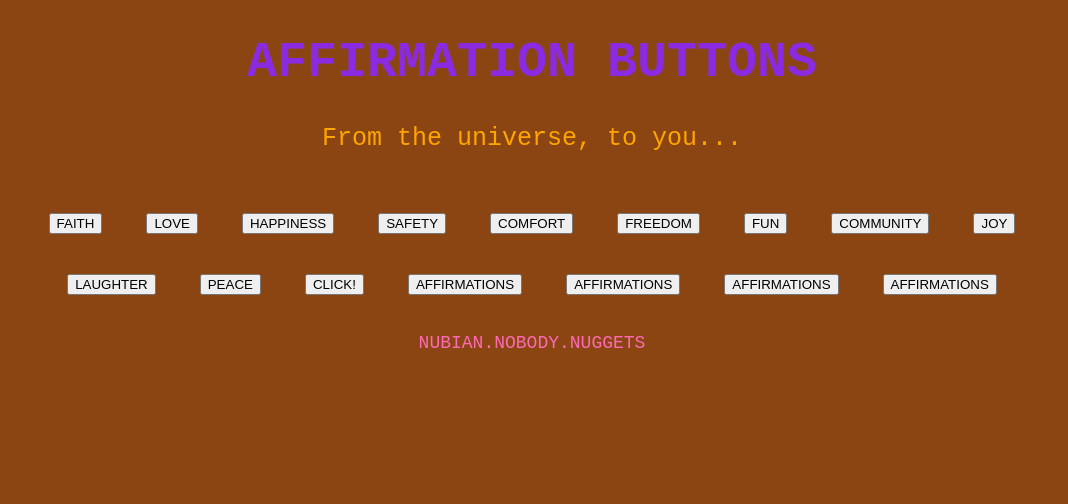
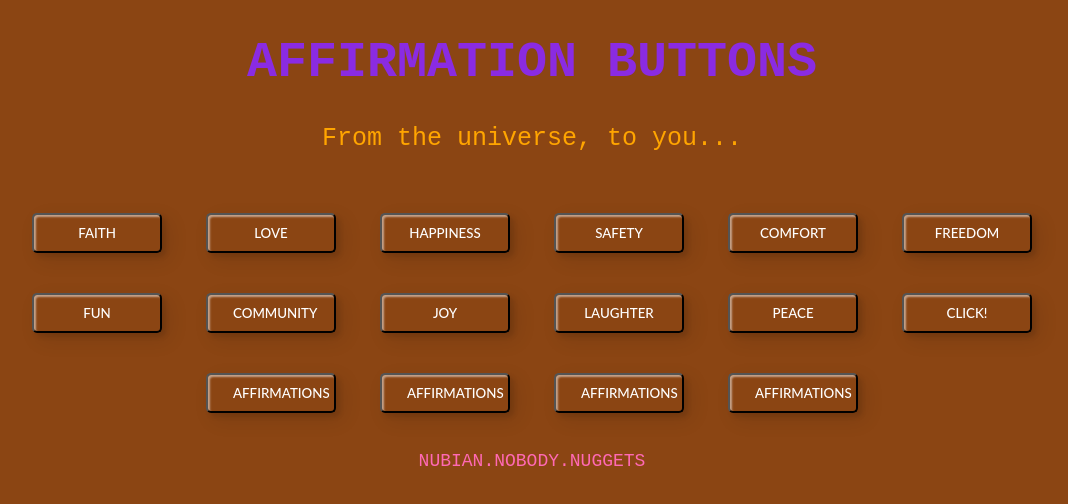
Before and after one commit to nubiannobody/supreme-winner, a plain HTML site: page FrontendMasters/CodePen/NubianNuggets/index.html in a window 1280 px wide. Shown: the whole page, without its empty margins (108-1176 px from the left). Drawn offline with Linux system fonts and the light colour scheme.

Commit message:
Add a new file

```diff
--- a/FrontendMasters/CodePen/NubianNuggets/style.css
+++ b/FrontendMasters/CodePen/NubianNuggets/style.css
@@ -29,3 +29,21 @@ h3 {
 button {
     margin: 20px;
 }
+.custom-btn {
+    width: 130px;
+    height: 40px;
+    color: white;
+    border-radius: 5px;
+    padding: 10px 25px;
+    font-family: 'Lato', sans-serif;
+    font-weight: 500;
+    background: transparent;
+    cursor: pointer;
+    transition: all 0.3s ease;
+    position: relative;
+    display: inline-block;
+    box-shadow: inset 2px 2px 2px 0px rgba(255,255,255,.5),
+    7px 7px 20px 0px rgba(0,0,0,.1),
+    4px 4px 5px 0px rgba(0,0,0,.1);
+    outline: none;
+}
```
